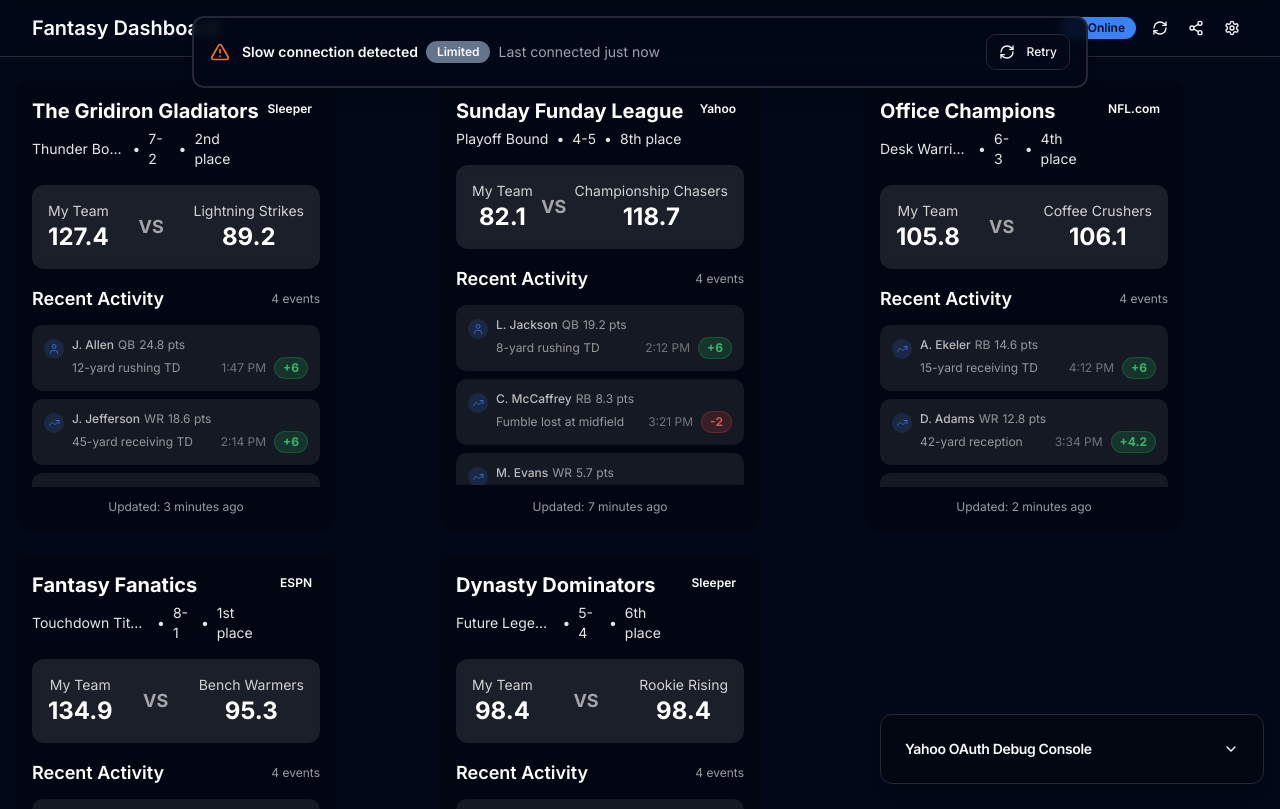
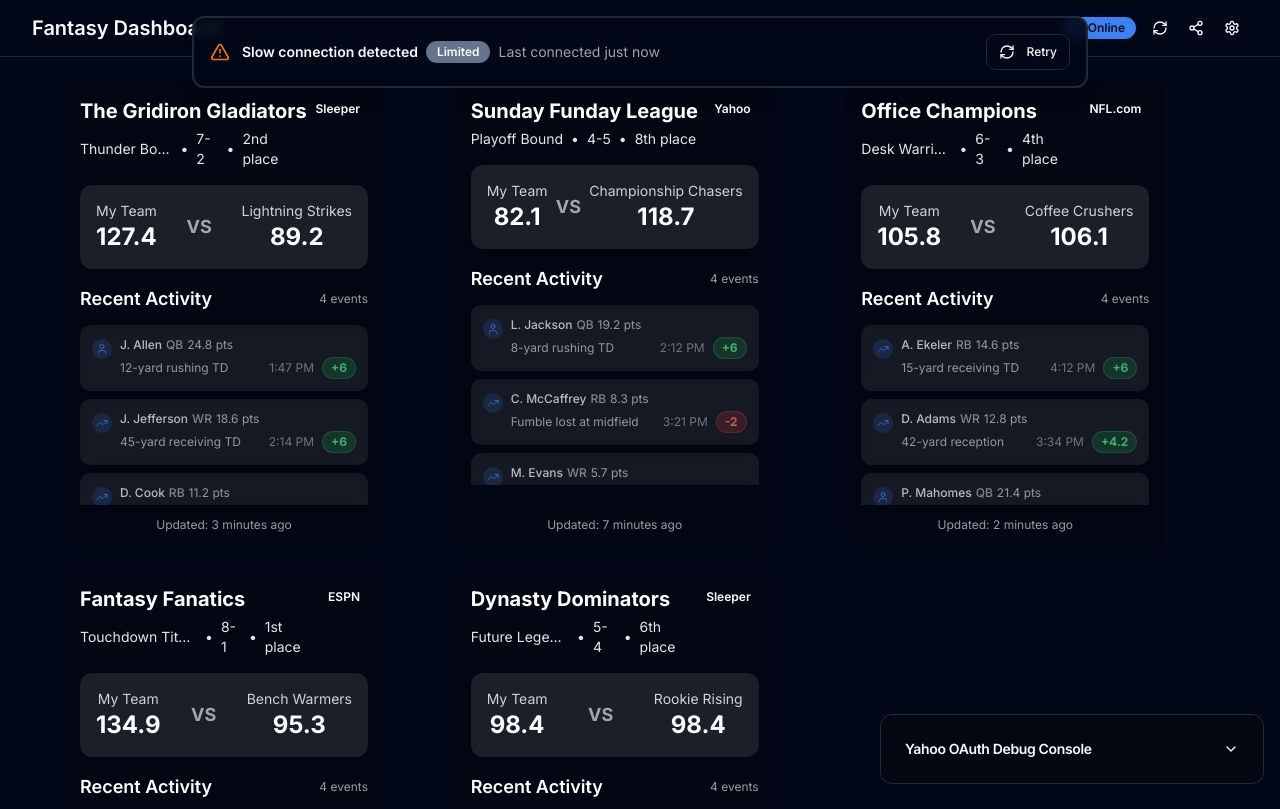
Before and after one commit to swiftarm11/fantasy-scoreboard-pulse, a React (Vite) app: page / in a window 1280 px wide. Shown: the top 809 px of the page. Built offline with nearby package versions, Linux system fonts and the light colour scheme.

Commit message:
Refactor: Optimize dashboard layout
Adjust the layout of the dashboard to display up to 14 leagues in full-screen mode on a 13-inch MacBook Air. Ensure that fewer leagues take up more space while maintaining an attractive appearance.

```diff
--- a/src/components/FantasyDashboard.tsx
+++ b/src/components/FantasyDashboard.tsx
@@ -189,6 +189,46 @@ const DashboardContent = () => {
     }
   };
 
+  // Calculate optimal grid layout based on number of leagues
+  const getGridLayout = useMemo(() => {
+    const leagueCount = displayLeagues.length;
+
+    if (isMobile) {
+      return "grid grid-cols-1 gap-4";
+    }
+
+    // Adaptive grid for desktop/laptop - optimized for 13" MacBook Air
+    if (leagueCount <= 2) {
+      return "grid grid-cols-1 lg:grid-cols-2 gap-6 max-w-4xl mx-auto";
+    } else if (leagueCount <= 4) {
+      return "grid grid-cols-2 gap-6 max-w-5xl mx-auto";
+    } else if (leagueCount <= 6) {
+      return "grid grid-cols-2 lg:grid-cols-3 gap-5 max-w-6xl mx-auto";
+    } else if (leagueCount <= 9) {
+      return "grid grid-cols-3 lg:grid-cols-3 xl:grid-cols-4 gap-4 max-w-7xl mx-auto";
+    } else if (leagueCount <= 12) {
+      return "grid grid-cols-3 lg:grid-cols-4 xl:grid-cols-5 gap-4 max-w-7xl mx-auto";
+    } else {
+      // 13-14 leagues: compact 5-7 column layout for optimal space usage
+      return "grid grid-cols-4 lg:grid-cols-5 xl:grid-cols-6 2xl:grid-cols-7 gap-3 max-w-[1600px] mx-auto";
+    }
+  }, [displayLeagues.length, isMobile]);
+
+  // Calculate card size class based on layout density
+  const getCardSizeClass = useMemo(() => {
+    const leagueCount = displayLeagues.length;
+
+    if (leagueCount <= 2) {
+      return "min-h-[400px]"; // Large cards for few leagues
+    } else if (leagueCount <= 6) {
+      return "min-h-[350px]"; // Medium cards
+    } else if (leagueCount <= 9) {
+      return "min-h-[320px]"; // Compact cards
+    } else {
+      return "min-h-[280px]"; // Very compact for 10+ leagues
+    }
+  }, [displayLeagues.length]);
+
   const formatLastUpdate = (date: Date | null) => {
     return date ? date.toLocaleTimeString([], { hour: '2-digit', minute: '2-digit' }) : 'Never';
   };
@@ -245,6 +285,7 @@ const DashboardContent = () => {
             }
           }}
           aria-label={`League: ${league.leagueName}`}
+          className={getCardSizeClass}
         >
           <LeagueBlock
             league={league}
@@ -341,12 +382,12 @@ const DashboardContent = () => {
             </AlertDescription>
           </Alert>
         ) : displayLeagues.length > 0 ? (
-          <div className="grid gap-6 md:grid-cols-2 lg:grid-cols-3">
+          <div className={getGridLayout}>
             {renderLeagueCards()}
           </div>
         ) : (
-          // Loading skeletons
-          <div className="grid gap-6 md:grid-cols-2 lg:grid-cols-3">
+          // Loading skeletons with adaptive layout
+          <div className="grid grid-cols-1 md:grid-cols-2 lg:grid-cols-3 gap-6">
             {Array.from({ length: isMobile ? 3 : 6 }).map((_, i) => (
               <SkeletonLoader key={i} />
             ))}
--- a/src/components/LeagueBlock.tsx
+++ b/src/components/LeagueBlock.tsx
@@ -76,7 +76,7 @@ export const LeagueBlock = React.memo(({ league, onClick }: LeagueBlockProps) =>
   return (
     <div
       id={league.id}
-      className={`league-block ${statusClass} ${platformClass} cursor-pointer transition-all duration-300 hover-scale animate-fade-in`}
+      className={`league-block ${statusClass} ${platformClass} cursor-pointer transition-all duration-300 hover-scale animate-fade-in h-full`}
       onClick={onClick}
     >
       <div className="league-overlay" />
```
